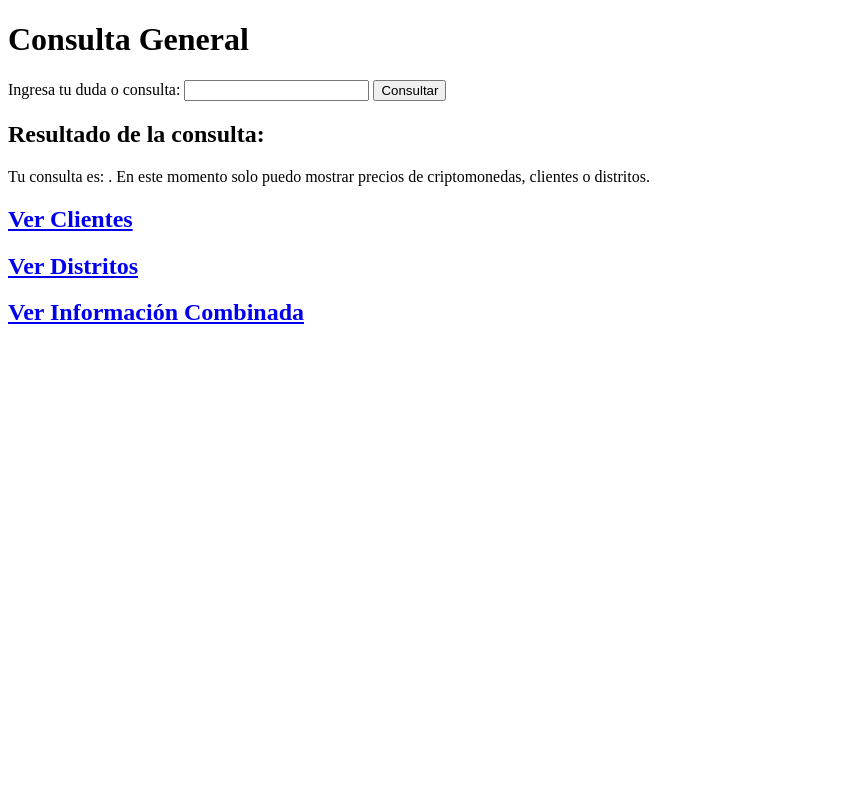
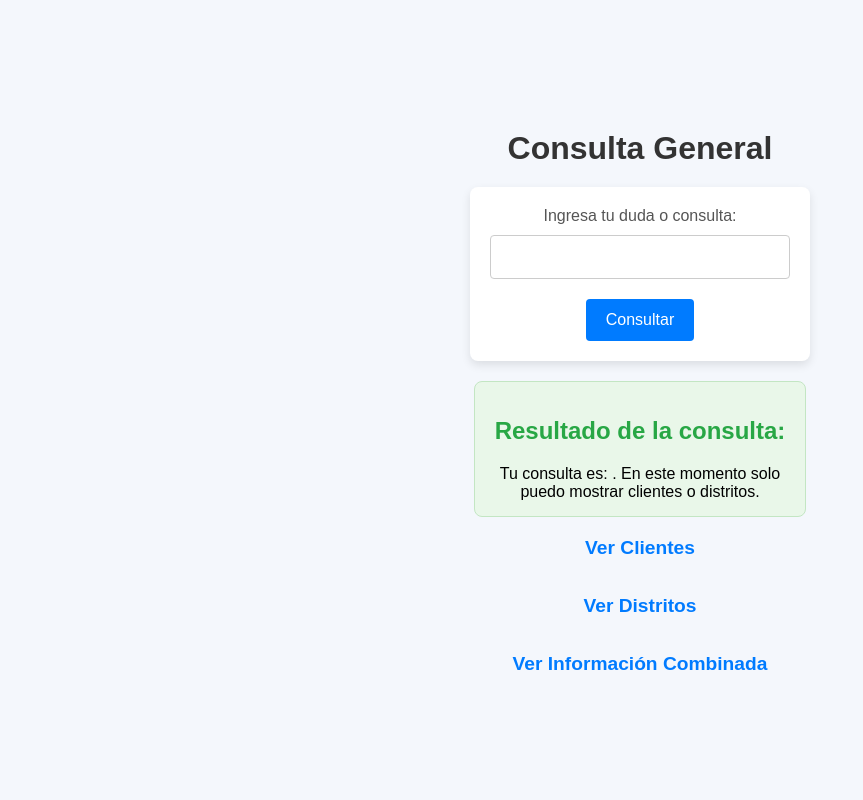
Before and after one commit to alexvegasdev/python-chat-gemini, a Flask app: page /consulta in a window 1280 px wide. Shown: the whole page, without its empty margins (0-863 px from the left). Run offline with Flask 2, Linux system fonts and the light colour scheme.

Commit message:
Agregado el archiv

```diff
--- a/app.py
+++ b/app.py
@@ -44,7 +44,7 @@ def consulta():
 
     # Respuesta por defecto si no se puede entender la consulta
     else:
-        respuesta = f"Tu consulta es: {duda}. En este momento solo puedo mostrar precios de criptomonedas, clientes o distritos."
+        respuesta = f"Tu consulta es: {duda}. En este momento solo puedo mostrar clientes o distritos."
 
     # Regresar la respuesta a la página de inicio (index.html)
     return render_template('index.html', respuesta=respuesta)
--- a/templates/index.html
+++ b/templates/index.html
@@ -4,6 +4,108 @@
     <meta charset="UTF-8">
     <meta name="viewport" content="width=device-width, initial-scale=1.0">
     <title>Formulario de Consulta</title>
+    <style>
+        /* Estilos globales */
+        body {
+            font-family: Arial, sans-serif;
+            background-color: #f4f7fc;
+            margin: 0;
+            padding: 0;
+            display: flex;
+            flex-direction: column;
+            justify-content: center;
+            align-items: center;
+            height: 100vh;
+        }
+
+        h1 {
+            color: #333;
+            font-size: 2rem;
+            margin-bottom: 20px;
+        }
+
+        h2 {
+            color: #007BFF;
+            font-size: 1.2rem;
+            margin-top: 20px;
+            text-align: center;
+        }
+
+        /* Estilo para el formulario */
+        form {
+            background-color: #ffffff;
+            padding: 20px;
+            border-radius: 8px;
+            box-shadow: 0 4px 10px rgba(0, 0, 0, 0.1);
+            width: 300px;
+            display: flex;
+            flex-direction: column;
+            align-items: center;
+        }
+
+        label {
+            font-size: 1rem;
+            color: #555;
+            margin-bottom: 10px;
+        }
+
+        input[type="text"] {
+            width: 100%;
+            padding: 12px;
+            margin-bottom: 20px;
+            font-size: 1rem;
+            border-radius: 4px;
+            border: 1px solid #ccc;
+            box-sizing: border-box;
+            outline: none;
+        }
+
+        input[type="text"]:focus {
+            border-color: #007BFF;
+        }
+
+        button {
+            background-color: #007BFF;
+            color: white;
+            padding: 12px 20px;
+            border: none;
+            border-radius: 4px;
+            font-size: 1rem;
+            cursor: pointer;
+            transition: background-color 0.3s;
+        }
+
+        button:hover {
+            background-color: #0056b3;
+        }
+
+        /* Resultado de la consulta */
+        .resultado {
+            background-color: #e9f7e9;
+            padding: 15px;
+            margin-top: 20px;
+            border-radius: 8px;
+            border: 1px solid #c3e6c3;
+            width: 300px;
+            text-align: center;
+        }
+
+        .resultado h2 {
+            color: #28a745;
+            font-size: 1.5rem;
+        }
+
+        /* Estilo para enlaces */
+        a {
+            text-decoration: none;
+            color: #007BFF;
+            transition: color 0.3s;
+        }
+
+        a:hover {
+            color: #0056b3;
+        }
+    </style>
 </head>
 <body>
     <h1>Consulta General</h1>
@@ -14,8 +116,10 @@
     </form>
 
     {% if respuesta %}
-    <h2>Resultado de la consulta:</h2>
-    <div>{{ respuesta | safe }}</div>
+    <div class="resultado">
+        <h2>Resultado de la consulta:</h2>
+        <div>{{ respuesta | safe }}</div>
+    </div>
     {% endif %}
 
     <h2><a href="/clientes">Ver Clientes</a></h2>
```
